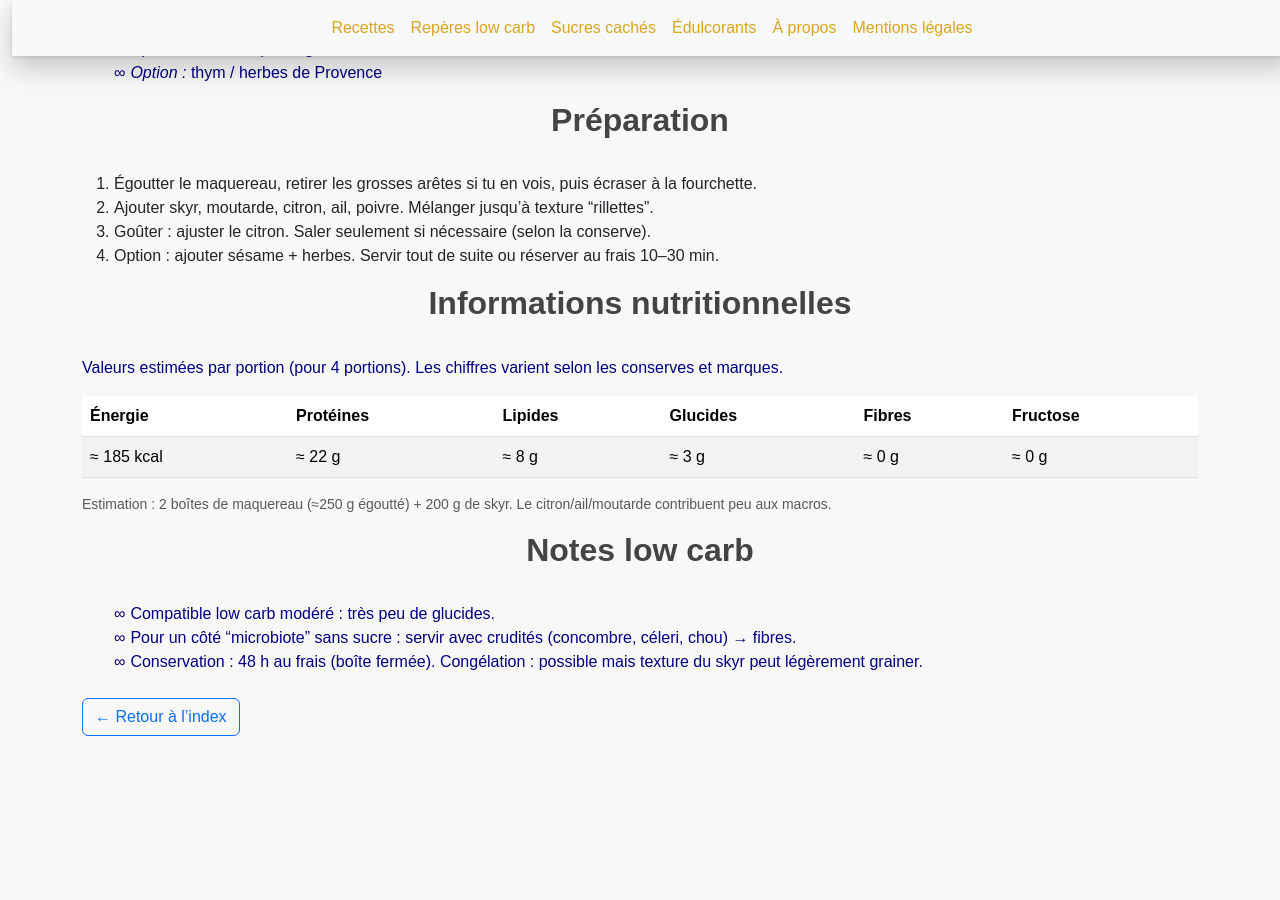
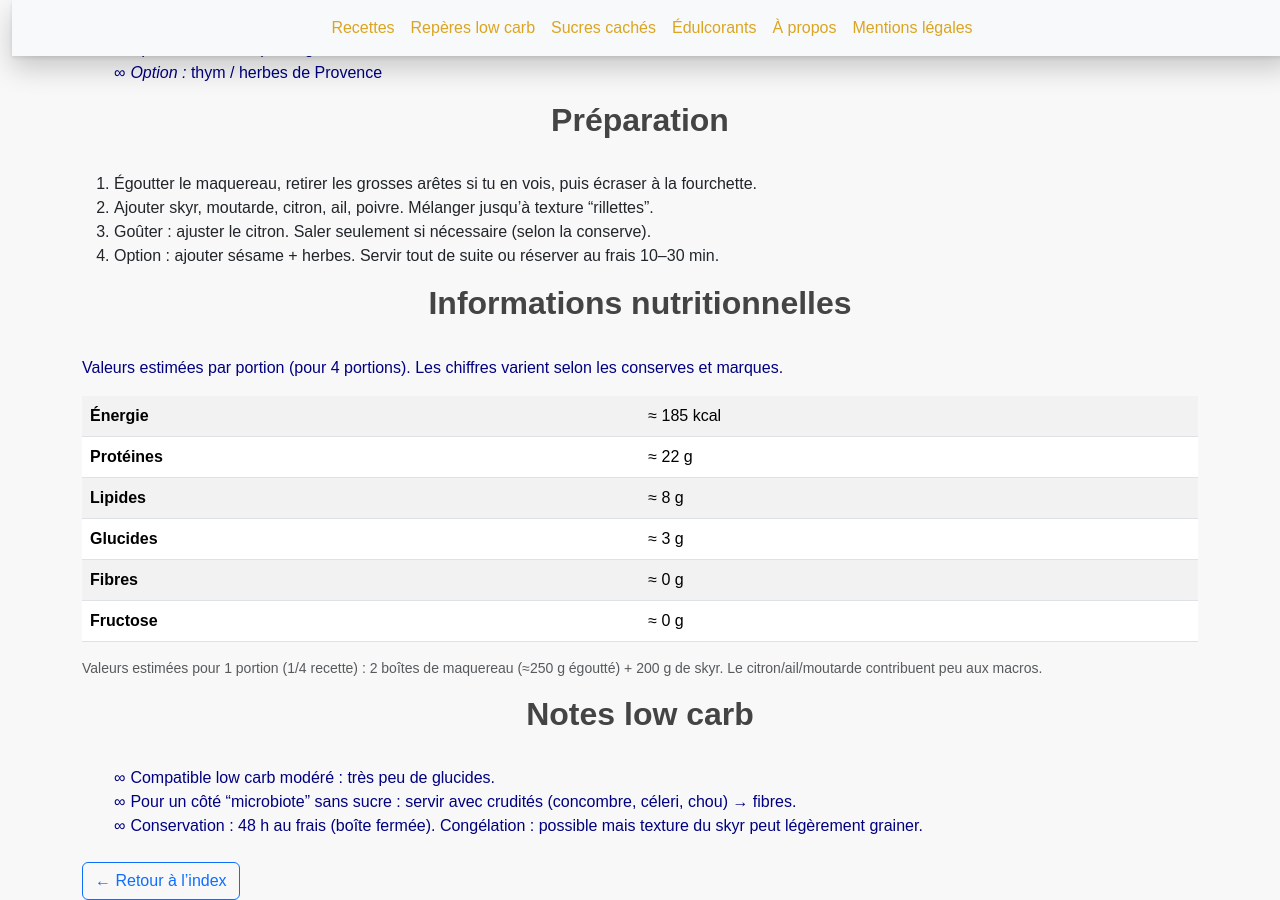
Before and after one commit to laurie-boissay/laurie-boissay.github.io, a Jekyll site: the page built from recettes/rillettes-maquereaux.html, in a window 1280 px wide and 900 px high, scrolled down 676 px. Built offline with Jekyll 4.4.1, drawn with Linux system fonts in a browser that asks for light colours; before the commit the page ends 1412 px from its top, so only the background shows below that; some of the changed text lies outside the part shown.

Commit message:
Update rillettes-maquereaux.html
tableau

```diff
--- a/recettes/rillettes-maquereaux.html
+++ b/recettes/rillettes-maquereaux.html
@@ -81,29 +81,35 @@ extra_head: |
 <p>Valeurs estimées par portion (pour 4 portions). Les chiffres varient selon les conserves et marques.</p>
 <div class="table-responsive">
   <table class="table table-striped">
-    <thead>
-      <tr>
-        <th>Énergie</th>
-        <th>Protéines</th>
-        <th>Lipides</th>
-        <th>Glucides</th>
-        <th>Fibres</th>
-        <th>Fructose</th>
-      </tr>
-    </thead>
     <tbody>
       <tr>
+        <th scope="row">Énergie</th>
         <td>≈ 185 kcal</td>
+      </tr>
+      <tr>
+        <th scope="row">Protéines</th>
         <td>≈ 22 g</td>
+      </tr>
+      <tr>
+        <th scope="row">Lipides</th>
         <td>≈ 8 g</td>
+      </tr>
+      <tr>
+        <th scope="row">Glucides</th>
         <td>≈ 3 g</td>
+      </tr>
+      <tr>
+        <th scope="row">Fibres</th>
         <td>≈ 0 g</td>
+      </tr>
+      <tr>
+        <th scope="row">Fructose</th>
         <td>≈ 0 g</td>
       </tr>
     </tbody>
   </table>
 </div>
-<p class="small text-muted">Estimation : 2 boîtes de maquereau (≈250 g égoutté) + 200 g de skyr. Le citron/ail/moutarde contribuent peu aux macros.</p>
+<p class="small text-muted">Valeurs estimées pour 1 portion (1/4 recette) : 2 boîtes de maquereau (≈250 g égoutté) + 200 g de skyr. Le citron/ail/moutarde contribuent peu aux macros.</p>
 
 <h2>Notes low carb</h2>
 <ul>
```
Also changed, not shown: other parts of recettes/rillettes-maquereaux.html (+2 -2 lines).
